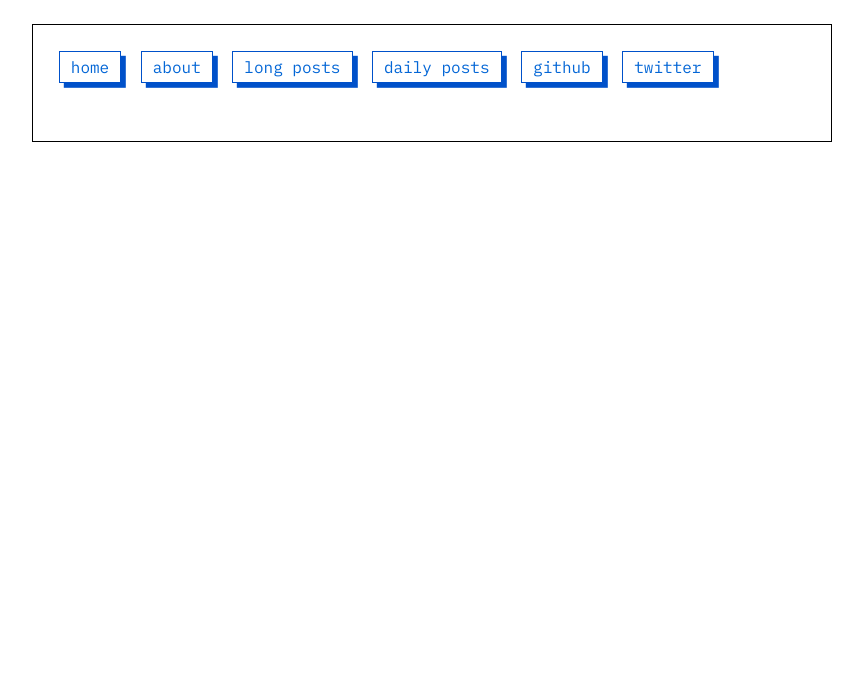
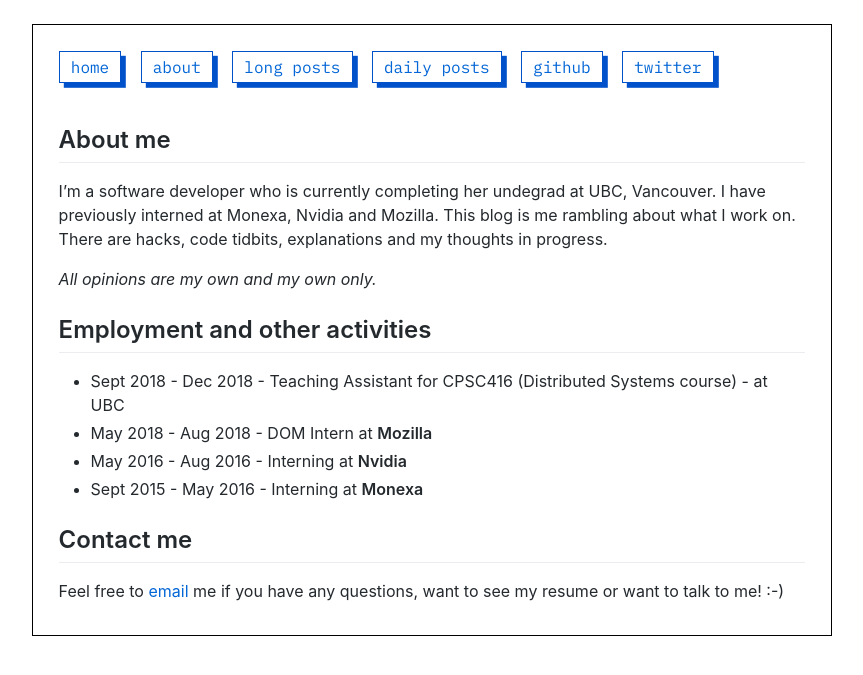
Before and after one commit to annygakh/annygakh.github.io, a Jekyll site: the page built from about.md, in a window 1280 px wide. Shown: the top 675 px of the page, without its empty margins (208-1071 px from the left). Built offline with Jekyll 4.4.1, drawn with Linux system fonts in a browser that asks for light colours.

Commit message:
Added about me section

```diff
--- a/about.md
+++ b/about.md
@@ -3,3 +3,20 @@ layout: page
 title: About
 permalink: /about/
 ---
+
+About me
+------
+I'm a software developer who is currently completing her undegrad at UBC, Vancouver. I have previously interned at Monexa, Nvidia and Mozilla. This blog is me rambling about what I work on. There are hacks, code tidbits, explanations and my thoughts in progress.
+
+*All opinions are my own and my own only.*
+
+Employment and other activities
+------
+* Sept 2018 - Dec 2018 - Teaching Assistant for CPSC416 (Distributed Systems course) - at UBC
+* May 2018 - Aug 2018 - DOM Intern at **Mozilla**
+* May 2016 - Aug 2016 - Interning at **Nvidia**
+* Sept 2015 - May 2016 - Interning at **Monexa**
+
+Contact me
+------
+Feel free to [email](mailto:annygakhokidze@gmail.com) me if you have any questions, want to see my resume or want to talk to me! :-)
```
